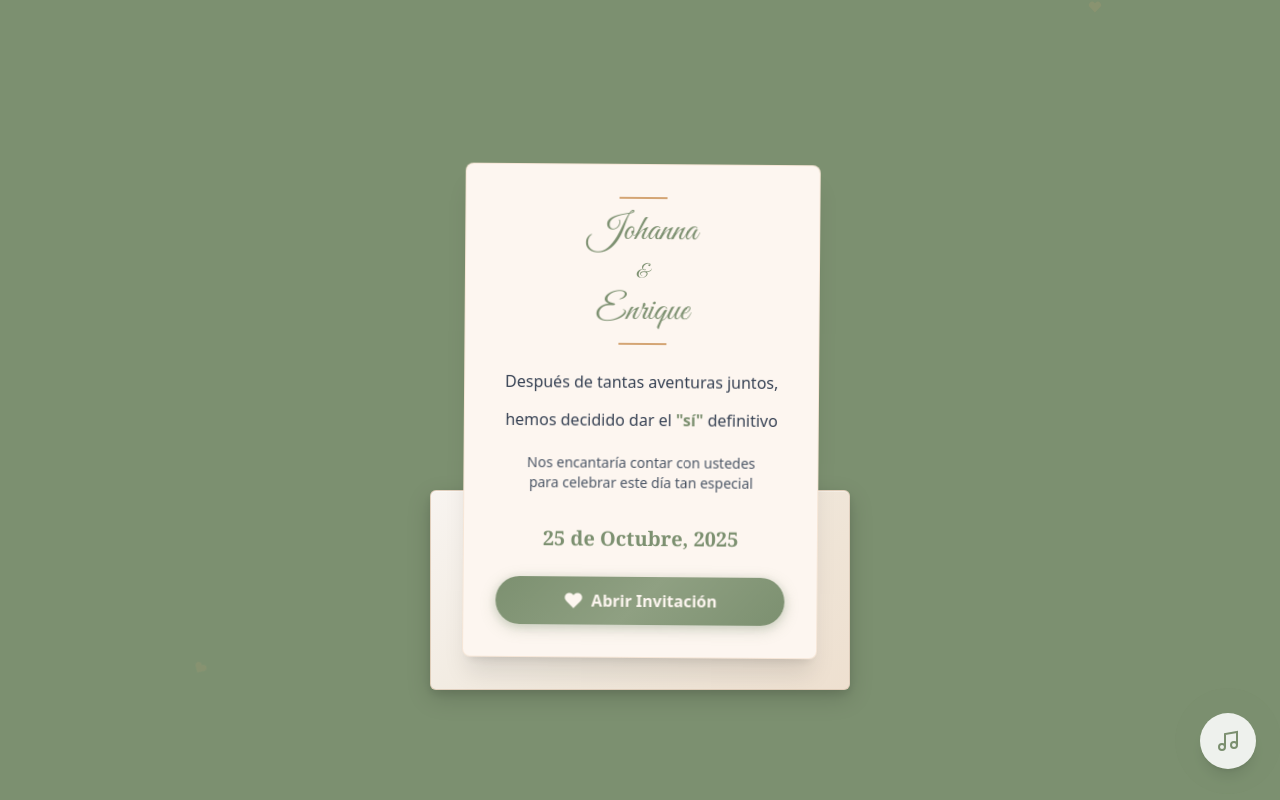
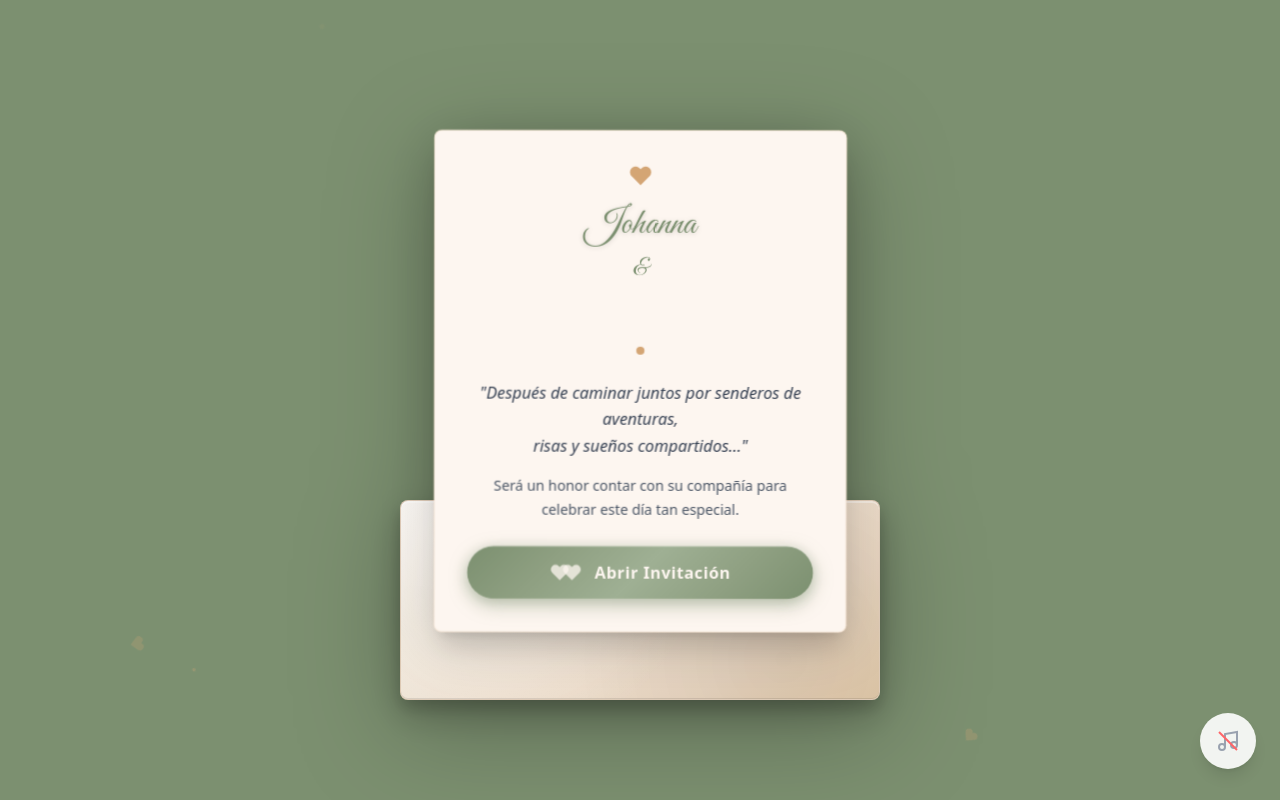
Before and after one commit to CamiloBzt/wedding-project, a Next.js app: page / in a window 1280 px wide. Built offline with nearby package versions, Linux system fonts and the light colour scheme.

Commit message:
fix EnvelopeInvitation MusicContext

```diff
--- a/src/components/EnvelopeInvitation/EnvelopeInvitation.module.css
+++ b/src/components/EnvelopeInvitation/EnvelopeInvitation.module.css
@@ -1,97 +1,157 @@
-/* Contenedor principal del sobre */
+/* Contenedor principal del sobre con perspectiva mejorada */
 .envelopeContainer {
     position: relative;
     width: 420px;
     height: 280px;
     margin: 0 auto;
     transform-style: preserve-3d;
-    perspective: 1200px;
-    animation: envelopeEntrance 1.2s ease-out;
+    perspective: 1500px;
+    animation: envelopeEntrance 1.5s cubic-bezier(0.4, 0, 0.2, 1);
+    filter: drop-shadow(0 25px 50px rgba(0, 0, 0, 0.25));
 }
 
 @keyframes envelopeEntrance {
-    from {
+    0% {
         opacity: 0;
-        transform: translateY(40px) scale(0.9) rotateY(-5deg);
+        transform: translateY(60px) scale(0.8) rotateY(-10deg) rotateX(10deg);
+        filter: blur(8px);
     }
 
-    to {
+    50% {
+        opacity: 0.7;
+        transform: translateY(20px) scale(0.95) rotateY(-3deg) rotateX(3deg);
+        filter: blur(2px);
+    }
+
+    100% {
         opacity: 1;
-        transform: translateY(0) scale(1) rotateY(0deg);
+        transform: translateY(0) scale(1) rotateY(0deg) rotateX(0deg);
+        filter: blur(0px);
     }
 }
 
-/* Base del sobre */
+/* Base del sobre con textura mejorada */
 .envelopeBase {
     position: absolute;
     width: 100%;
     height: 200px;
-    bottom: -150px;
-    background: linear-gradient(135deg, #f8f4f0 0%, #f0e8dc 50%, #eee0d0 100%);
-    border-radius: 6px;
+    bottom: -260px;
+    background: linear-gradient(145deg,
+            #f8f4f0 0%,
+            #f0e8dc 25%,
+            #eee0d0 50%,
+            #e8d5c0 75%,
+            #e0c8a8 100%);
+    border-radius: 8px;
     box-shadow:
-        0 8px 25px rgba(0, 0, 0, 0.15),
-        0 4px 10px rgba(0, 0, 0, 0.1),
-        inset 0 1px 0 rgba(255, 255, 255, 0.3);
-    border: 1px solid rgba(220, 200, 180, 0.8);
+        0 15px 35px rgba(0, 0, 0, 0.2),
+        0 8px 15px rgba(0, 0, 0, 0.15),
+        inset 0 2px 0 rgba(255, 255, 255, 0.4),
+        inset 0 -1px 0 rgba(0, 0, 0, 0.1);
+    border: 1px solid rgba(220, 200, 180, 0.9);
     z-index: 2;
     overflow: visible;
+    position: relative;
 }
 
+.envelopeBase::before {
+    content: '';
+    position: absolute;
+    top: 0;
+    left: 0;
+    right: 0;
+    bottom: 0;
+    background:
+        radial-gradient(circle at 20% 20%, rgba(255, 255, 255, 0.3) 0%, transparent 50%),
+        radial-gradient(circle at 80% 80%, rgba(0, 0, 0, 0.05) 0%, transparent 50%);
+    border-radius: inherit;
+    pointer-events: none;
+}
 
-/* Carta asomando del sobre */
+/* Carta con animación de flotación mejorada */
 .letterPeeking {
     position: absolute;
     width: 85%;
     left: 7.5%;
-    top: -20rem;
+    top: -50rem;
     z-index: 10;
-    animation: letterFloat 4s ease-in-out infinite;
+    animation: letterFloatEnhanced 6s ease-in-out infinite;
     transform-origin: bottom center;
+    filter: drop-shadow(0 10px 25px rgba(0, 0, 0, 0.15));
 }
 
-@keyframes letterFloat {
+@keyframes letterFloatEnhanced {
 
     0%,
     100% {
-        transform: translateY(0) rotate(0deg);
+        transform: translateY(0) rotate(0deg) scale(1);
+    }
+
+    25% {
+        transform: translateY(-6px) rotate(0.3deg) scale(1.01);
     }
 
     50% {
-        transform: translateY(-8px) rotate(0.5deg);
+        transform: translateY(-12px) rotate(0deg) scale(1.02);
+    }
+
+    75% {
+        transform: translateY(-6px) rotate(-0.3deg) scale(1.01);
     }
 }
 
-
-
-/* Sombra realista del sobre */
+/* Sombra realista mejorada */
 .envelopeShadow {
     position: absolute;
-    bottom: -15px;
-    left: 10%;
-    right: 10%;
-    height: 20px;
-    background: radial-gradient(ellipse, rgba(0, 0, 0, 0.2) 0%, transparent 70%);
+    bottom: -20px;
+    left: 8%;
+    right: 8%;
+    height: 25px;
+    background:
+        radial-gradient(ellipse closest-side, rgba(0, 0, 0, 0.3) 0%, rgba(0, 0, 0, 0.1) 50%, transparent 100%);
     border-radius: 50%;
     z-index: 0;
-    filter: blur(8px);
+    filter: blur(12px);
+    animation: shadowPulse 6s ease-in-out infinite;
 }
 
-/* Botón principal */
+@keyframes shadowPulse {
+
+    0%,
+    100% {
+        transform: scale(1);
+        opacity: 0.6;
+    }
+
+    50% {
+        transform: scale(1.1);
+        opacity: 0.8;
+    }
+}
+
+/* Botón principal con efectos avanzados */
 .mainButton {
     width: 100%;
-    padding: 12px 20px;
-    background: linear-gradient(135deg, #7c9070 0%, #8fa082 50%, #7c9070 100%);
-    border-radius: 30px;
+    padding: 14px 24px;
+    background: linear-gradient(135deg,
+            #7c9070 0%,
+            #8fa082 25%,
+            #9fb094 50%,
+            #8fa082 75%,
+            #7c9070 100%);
+    border-radius: 35px;
     border: none;
     cursor: pointer;
-    transition: all 0.3s ease;
+    transition: all 0.4s cubic-bezier(0.4, 0, 0.2, 1);
     box-shadow:
-        0 4px 15px rgba(124, 144, 112, 0.3),
-        0 2px 8px rgba(124, 144, 112, 0.2);
+        0 6px 20px rgba(124, 144, 112, 0.4),
+        0 3px 12px rgba(124, 144, 112, 0.3),
+        inset 0 1px 0 rgba(255, 255, 255, 0.2);
     position: relative;
     overflow: hidden;
     transform: translateZ(0);
+    font-weight: 600;
+    letter-spacing: 0.5px;
 }
 
 .mainButton::before {
@@ -101,38 +161,69 @@
     left: -100%;
     width: 100%;
     height: 100%;
-    background: linear-gradient(90deg, transparent, rgba(255, 255, 255, 0.3), transparent);
-    transition: left 0.6s ease;
+    background: linear-gradient(90deg,
+            transparent,
+            rgba(255, 255, 255, 0.4),
+            rgba(255, 255, 255, 0.6),
+            rgba(255, 255, 255, 0.4),
+            transparent);
+    transition: left 0.8s cubic-bezier(0.4, 0, 0.2, 1);
+}
+
+.mainButton::after {
+    content: '';
+    position: absolute;
+    inset: 0;
+    border-radius: inherit;
+    background: linear-gradient(135deg, transparent, rgba(255, 255, 255, 0.1), transparent);
+    opacity: 0;
+    transition: opacity 0.3s ease;
 }
 
 .mainButton:hover::before {
     left: 100%;
 }
 
+.mainButton:hover::after {
+    opacity: 1;
+}
+
 .mainButton:hover {
-    transform: translateY(-2px) scale(1.02);
+    transform: translateY(-3px) scale(1.02);
     box-shadow:
-        0 8px 25px rgba(124, 144, 112, 0.4),
-        0 4px 15px rgba(124, 144, 112, 0.3);
+        0 12px 35px rgba(124, 144, 112, 0.5),
+        0 6px 20px rgba(124, 144, 112, 0.4),
+        inset 0 1px 0 rgba(255, 255, 255, 0.3);
+}
+
+.mainButton:active {
+    transform: translateY(-1px) scale(1.01);
+    transition: all 0.1s ease;
 }
 
 .buttonHovered {
-    animation: gentlePulse 2s ease-in-out infinite;
+    animation: gentlePulseEnhanced 2.5s ease-in-out infinite;
 }
 
-@keyframes gentlePulse {
+@keyframes gentlePulseEnhanced {
 
     0%,
     100% {
         transform: scale(1);
+        box-shadow:
+            0 6px 20px rgba(124, 144, 112, 0.4),
+            0 3px 12px rgba(124, 144, 112, 0.3);
     }
 
     50% {
-        transform: scale(1.03);
+        transform: scale(1.05);
+        box-shadow:
+            0 10px 30px rgba(124, 144, 112, 0.5),
+            0 5px 18px rgba(124, 144, 112, 0.4);
     }
 }
 
-/* Elementos flotantes */
+/* Elementos flotantes mejorados */
 .floatingElements {
     position: absolute;
     width: 100%;
@@ -145,34 +236,60 @@
 
 .floatingHeart {
     position: absolute;
-    animation: floatUp 12s ease-in-out infinite;
+    animation: floatUpEnhanced 15s linear infinite;
+    opacity: 0;
 }
 
-@keyframes floatUp {
+@keyframes floatUpEnhanced {
     0% {
-        transform: translateY(100vh) rotate(0deg) scale(0.8);
+        transform: translateY(100vh) rotate(0deg) scale(0.5);
         opacity: 0;
     }
 
+    5% {
+        opacity: 0.8;
+    }
+
     10% {
-        opacity: 0.6;
+        transform: translateY(90vh) rotate(45deg) scale(0.8);
+        opacity: 1;
+    }
+
+    50% {
+        transform: translateY(50vh) rotate(180deg) scale(1.2);
+        opacity: 0.7;
     }
 
     90% {
-        opacity: 0.6;
+        transform: translateY(10vh) rotate(315deg) scale(1.5);
+        opacity: 0.3;
     }
 
     100% {
-        transform: translateY(-100vh) rotate(360deg) scale(1.2);
+        transform: translateY(-10vh) rotate(360deg) scale(0.8);
         opacity: 0;
     }
 }
 
-/* Responsive Design */
+/* Animaciones adicionales para partículas */
+.floatingHeart:nth-child(even) {
+    animation-direction: reverse;
+}
+
+.floatingHeart:nth-child(3n) {
+    animation-duration: 18s;
+}
+
+.floatingHeart:nth-child(4n) {
+    animation-duration: 12s;
+}
+
+/* Responsive Design mejorado */
 @media (max-width: 768px) {
     .envelopeContainer {
         width: 350px;
         height: 240px;
+        perspective: 1200px;
     }
 
     .letterPeeking {
@@ -180,21 +297,61 @@
         width: 88%;
         left: 6%;
     }
+
+    .mainButton {
+        padding: 12px 20px;
+        font-size: 14px;
+    }
 }
 
 @media (max-width: 480px) {
     .envelopeContainer {
         width: 300px;
         height: 200px;
+        perspective: 1000px;
     }
 
     .envelopeBase {
         height: 160px;
+        bottom: -200px;
     }
 
     .letterPeeking {
-        top: -365px;
+        top: -330px;
         width: 90%;
         left: 5%;
     }
+
+    .mainButton {
+        padding: 10px 18px;
+        font-size: 13px;
+        border-radius: 30px;
+    }
 }
+
+/* Mejoras para accesibilidad */
+@media (prefers-reduced-motion: reduce) {
+
+    .envelopeContainer,
+    .letterPeeking,
+    .floatingHeart,
+    .mainButton {
+        animation: none;
+    }
+
+    .mainButton:hover {
+        transform: none;
+    }
+}
+
+/* Efectos adicionales para pantallas grandes */
+@media (min-width: 1200px) {
+    .envelopeContainer {
+        width: 480px;
+        height: 320px;
+    }
+
+    .letterPeeking {
+        top: -22rem;
+    }
+}
--- a/src/components/EnvelopeInvitation/EnvelopeInvitation.tsx
+++ b/src/components/EnvelopeInvitation/EnvelopeInvitation.tsx
@@ -7,97 +7,169 @@ import styles from "./EnvelopeInvitation.module.css";
 
 const EnvelopeInvitation: React.FC = () => {
   const { weddingDetails, setEnvelopeOpen } = useInvitation();
-  const { toggleMusic } = useMusic();
+  const { isPlaying, isReady, initializeMusic } = useMusic();
   const [isHovered, setIsHovered] = useState(false);
   const [isVisible, setIsVisible] = useState(false);
+  const [textAnimationStep, setTextAnimationStep] = useState(0);
 
-  useEffect(() => {
-    // Animación de entrada
-    setTimeout(() => {
-      toggleMusic();
-      setIsVisible(true);
-    }, 100);
-  }, []);
+  const handleContinue = async () => {
+    // Asegurar que la música se inicie al hacer clic
+    if (!isPlaying && isReady) {
+      await initializeMusic();
+    }
 
-  const handleContinue = () => {
     // Marcar sobre como abierto para la transición
     setEnvelopeOpen(true);
   };
 
+  useEffect(() => {
+    // Animación de entrada secuencial
+    const timer = setTimeout(() => {
+      setIsVisible(true);
+
+      // Intentar inicializar música si está lista
+      if (isReady && !isPlaying) {
+        initializeMusic().catch(console.log);
+      }
+
+      // Animar texto paso a paso
+      const textTimer = setInterval(() => {
+        setTextAnimationStep((prev) => {
+          if (prev >= 3) {
+            clearInterval(textTimer);
+            return prev;
+          }
+          return prev + 1;
+        });
+      }, 800);
+
+      return () => clearInterval(textTimer);
+    }, 100);
+
+    return () => clearTimeout(timer);
+  }, [isReady, isPlaying, initializeMusic]);
+
   return (
     <div className="invitation-container">
       <div className={`${isVisible ? "animate-fade-in" : "opacity-0"}`}>
-        {/* Sobre realista */}
         <div className={styles.envelopeContainer}>
-          {/* Base del sobre */}
           <div className={styles.envelopeBase}>
-            {/* Carta saliendo del sobre */}
             <div className={styles.letterPeeking}>
-              <div className="bg-wedding-cream p-6 md:p-8 rounded-lg shadow-xl border border-wedding-gold/20">
-                {/* Decoración superior */}
-                <div className="text-center mb-6">
-                  <div className="w-12 h-0.5 bg-wedding-gold mx-auto mb-3"></div>
-                  <h2 className="text-3xl md:text-4xl font-script text-wedding-olive mb-2">
+              <div className="bg-wedding-cream p-6 md:p-8 rounded-lg shadow-xl border border-wedding-gold/20 relative overflow-hidden">
+                <div className="absolute inset-0 bg-gradient-to-br from-wedding-gold/5 via-transparent to-wedding-gold/10"></div>
+
+                <div className="text-center mb-6 relative z-10">
+                  <div className="flex items-center justify-center mb-4">
+                    <div className="w-16 h-px bg-gradient-to-r from-transparent via-wedding-gold to-transparent"></div>
+                    <div className="mx-3">
+                      <svg
+                        width="24"
+                        height="24"
+                        viewBox="0 0 24 24"
+                        fill="none"
+                        className="text-wedding-gold"
+                      >
+                        <path
+                          d="M20.84 4.61a5.5 5.5 0 0 0-7.78 0L12 5.67l-1.06-1.06a5.5 5.5 0 0 0-7.78 7.78l1.06 1.06L12 21.23l7.78-7.78 1.06-1.06a5.5 5.5 0 0 0 0-7.78z"
+                          fill="currentColor"
+                        />
+                      </svg>
+                    </div>
+                    <div className="w-16 h-px bg-gradient-to-r from-transparent via-wedding-gold to-transparent"></div>
+                  </div>
+
+                  <div
+                    className={`transition-all duration-700 ${
+                      textAnimationStep >= 1
+                        ? "opacity-100 translate-y-0"
+                        : "opacity-0 translate-y-4"
+                    }`}
+                  >
+                    <h2 className="text-3xl md:text-4xl font-script text-wedding-olive mb-2 drop-shadow-sm">
                       {weddingDetails.brideName}
                     </h2>
-                  <span className="text-xl font-script text-wedding-olive">
+                  </div>
+
+                  <div
+                    className={`transition-all duration-700 delay-300 ${
+                      textAnimationStep >= 2
+                        ? "opacity-100 scale-100"
+                        : "opacity-0 scale-95"
+                    }`}
+                  >
+                    <span className="text-2xl font-script text-wedding-olive inline-block mx-2">
                       &
                     </span>
-                  <h2 className="text-3xl md:text-4xl font-script text-wedding-olive mt-1">
+                  </div>
+
+                  <div
+                    className={`transition-all duration-700 delay-500 ${
+                      textAnimationStep >= 3
+                        ? "opacity-100 translate-y-0"
+                        : "opacity-0 translate-y-4"
+                    }`}
+                  >
+                    <h2 className="text-3xl md:text-4xl font-script text-wedding-olive mt-1 drop-shadow-sm">
                       {weddingDetails.groomName}
                     </h2>
-                  <div className="w-12 h-0.5 bg-wedding-gold mx-auto mt-3"></div>
                   </div>
 
-                {/* Mensaje principal */}
-                <div className="space-y-3 mb-6">
-                  <p className="text-center text-gray-700 font-sans text-sm md:text-base leading-relaxed">
-                    Después de tantas aventuras juntos,
+                  <div className="flex items-center justify-center mt-4">
+                    <div className="w-16 h-px bg-gradient-to-r from-transparent via-wedding-gold to-transparent"></div>
+                    <div className="mx-3">
+                      <div className="w-2 h-2 bg-wedding-gold rounded-full"></div>
+                    </div>
+                    <div className="w-16 h-px bg-gradient-to-r from-transparent via-wedding-gold to-transparent"></div>
+                  </div>
+                </div>
+
+                <div className="space-y-4 mb-6 relative z-10">
+                  <div className="text-center">
+                    <p className="text-gray-700 font-sans text-sm md:text-base leading-relaxed italic">
+                      &quot;Después de caminar juntos por senderos de aventuras,
                     </p>
-                  <p className="text-center text-gray-700 font-sans text-sm md:text-base leading-relaxed">
-                    hemos decidido dar el{" "}
-                    <span className="font-semibold text-wedding-olive">
-                      &quot;sí&quot;
-                    </span>{" "}
-                    definitivo
+                    <p className="text-gray-700 font-sans text-sm md:text-base leading-relaxed italic mb-3">
+                      risas y sueños compartidos...&quot;
                     </p>
+                  </div>
 
-                  <div className="py-2">
-                    <p className="text-center text-gray-600 font-sans text-xs md:text-sm">
-                      Nos encantaría contar con ustedes
-                    </p>
-                    <p className="text-center text-gray-600 font-sans text-xs md:text-sm">
-                      para celebrar este día tan especial
+                  <div className="text-center mt-4">
+                    <p className="text-gray-600 font-sans text-xs md:text-sm leading-relaxed">
+                      Será un honor contar con su compañía para celebrar este
+                      día tan especial.
                     </p>
                   </div>
                 </div>
 
-                {/* Fecha destacada */}
-                <div className="text-center mb-6">
-                  <p className="text-wedding-olive font-serif text-lg md:text-xl font-bold">
-                    {weddingDetails.date}
-                  </p>
-                </div>
-
-                {/* Botón principal */}
                 <button
                   onClick={handleContinue}
                   onMouseEnter={() => setIsHovered(true)}
                   onMouseLeave={() => setIsHovered(false)}
                   className={`${styles.mainButton} ${
                     isHovered ? styles.buttonHovered : ""
-                  }`}
+                  } relative z-10`}
                 >
-                  <div className="flex items-center justify-center gap-2">
+                  <div className="flex items-center justify-center gap-3">
+                    <div className="flex">
                       <svg
                         width="20"
                         height="20"
                         viewBox="0 0 24 24"
                         fill="currentColor"
-                      className="text-wedding-cream"
+                        className="text-wedding-cream animate-pulse"
                       >
                         <path d="M20.84 4.61a5.5 5.5 0 0 0-7.78 0L12 5.67l-1.06-1.06a5.5 5.5 0 0 0-7.78 7.78l1.06 1.06L12 21.23l7.78-7.78 1.06-1.06a5.5 5.5 0 0 0 0-7.78z" />
                       </svg>
+                      <svg
+                        width="20"
+                        height="20"
+                        viewBox="0 0 24 24"
+                        fill="currentColor"
+                        className="text-wedding-cream animate-pulse delay-200 -ml-2"
+                      >
+                        <path d="M20.84 4.61a5.5 5.5 0 0 0-7.78 0L12 5.67l-1.06-1.06a5.5 5.5 0 0 0-7.78 7.78l1.06 1.06L12 21.23l7.78-7.78 1.06-1.06a5.5 5.5 0 0 0 0-7.78z" />
+                      </svg>
+                    </div>
                     <span className="text-wedding-cream font-sans font-semibold text-sm md:text-base">
                       Abrir Invitación
                     </span>
@@ -107,41 +179,53 @@ const EnvelopeInvitation: React.FC = () => {
             </div>
           </div>
 
-          {/* Sombra del sobre */}
           <div className={styles.envelopeShadow}></div>
         </div>
       </div>
 
-      {/* Decoración flotante sutil */}
       <div className={styles.floatingElements}>
+        {[
+          { left: "10%", delay: "0s", size: "18" },
+          { left: "25%", delay: "2s", size: "16" },
+          { left: "75%", delay: "1s", size: "20" },
+          { left: "90%", delay: "3s", size: "14" },
+          { left: "50%", delay: "4s", size: "16" },
+          { left: "65%", delay: "5s", size: "18" },
+        ].map((heart, index) => (
           <div
+            key={index}
             className={styles.floatingHeart}
-          style={{ left: "15%", animationDelay: "0s" }}
+            style={{
+              left: heart.left,
+              animationDelay: heart.delay,
+              animationDuration: `${12 + index * 2}s`,
+            }}
           >
             <svg
-            width="16"
-            height="16"
+              width={heart.size}
+              height={heart.size}
               viewBox="0 0 24 24"
               fill="currentColor"
-            className="text-wedding-gold opacity-20"
+              className="text-wedding-gold opacity-25"
             >
               <path d="M20.84 4.61a5.5 5.5 0 0 0-7.78 0L12 5.67l-1.06-1.06a5.5 5.5 0 0 0-7.78 7.78l1.06 1.06L12 21.23l7.78-7.78 1.06-1.06a5.5 5.5 0 0 0 0-7.78z" />
             </svg>
           </div>
+        ))}
+
+        {[...Array(8)].map((_, index) => (
           <div
+            key={`particle-${index}`}
             className={styles.floatingHeart}
-          style={{ left: "85%", animationDelay: "3s" }}
+            style={{
+              left: `${15 + index * 10}%`,
+              animationDelay: `${index * 1.5}s`,
+              animationDuration: "15s",
+            }}
           >
-          <svg
-            width="14"
-            height="14"
-            viewBox="0 0 24 24"
-            fill="currentColor"
-            className="text-wedding-gold opacity-15"
-          >
-            <path d="M20.84 4.61a5.5 5.5 0 0 0-7.78 0L12 5.67l-1.06-1.06a5.5 5.5 0 0 0-7.78 7.78l1.06 1.06L12 21.23l7.78-7.78 1.06-1.06a5.5 5.5 0 0 0 0-7.78z" />
-          </svg>
+            <div className="w-1 h-1 bg-wedding-gold rounded-full opacity-30"></div>
           </div>
+        ))}
       </div>
     </div>
   );
```
Also changed, not shown: src/contexts/MusicContext.tsx (+84 -11 lines). Lines whose indentation alone changed are shown as unchanged.
